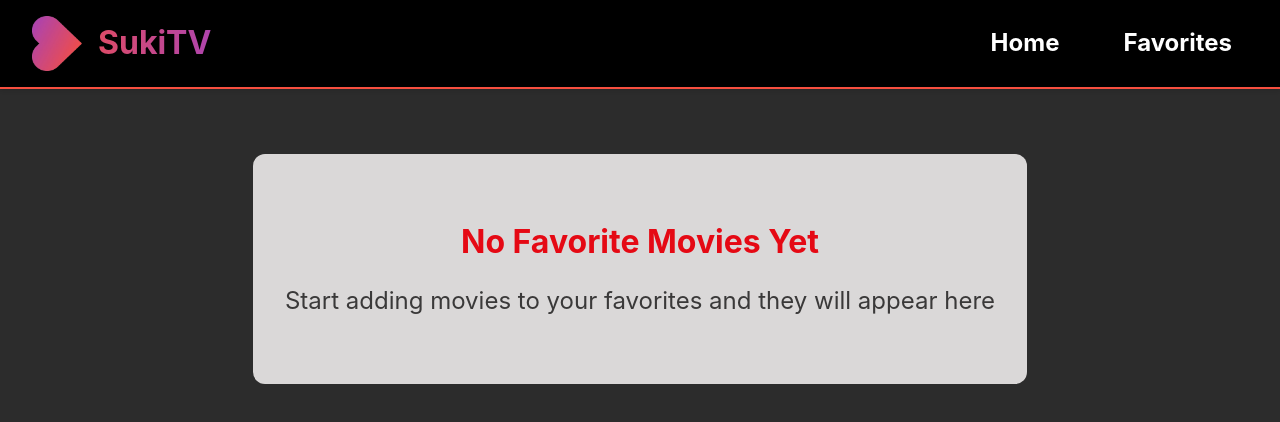
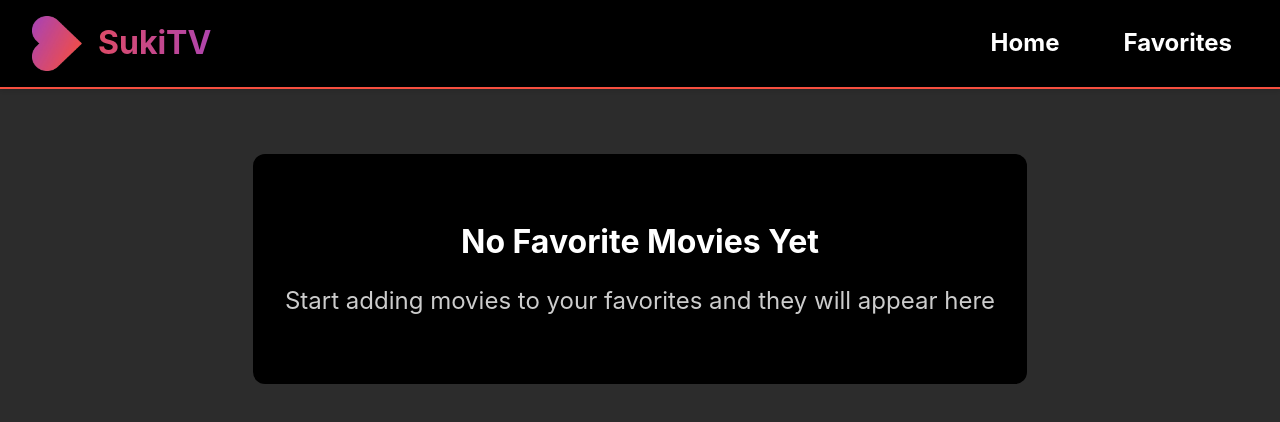
Before and after one commit to LDHoangHuy/React_MovieList_Learning_Prj, a React (Vite) app in the folder frontend/: page /favorites in a window 1280 px wide. Shown: the top 422 px of the page. Built offline with nearby package versions, Linux system fonts and the light colour scheme.

Commit message:
style(favorite): change background color and text color of the announcement when favorite page is empty

```diff
--- a/frontend/src/css/Favorites.css
+++ b/frontend/src/css/Favorites.css
@@ -15,7 +15,7 @@
 .favorites-empty {
   text-align: center;
   padding: 4rem 2rem;
-  background-color: rgb(218, 216, 216);
+  background-color: black;
   border-radius: 12px;
   margin: 2rem auto;
   max-width: 1000px;
@@ -24,11 +24,11 @@
 .favorites-empty h2 {
   margin-bottom: 1rem;
   font-size: 2rem;
-  color: #e50914;
+  color: white;
 }
 
 .favorites-empty p {
-  color: #3a3939;
+  color: #ccc;
   font-size: 1.5rem;
   line-height: 1.6;
 }
```
